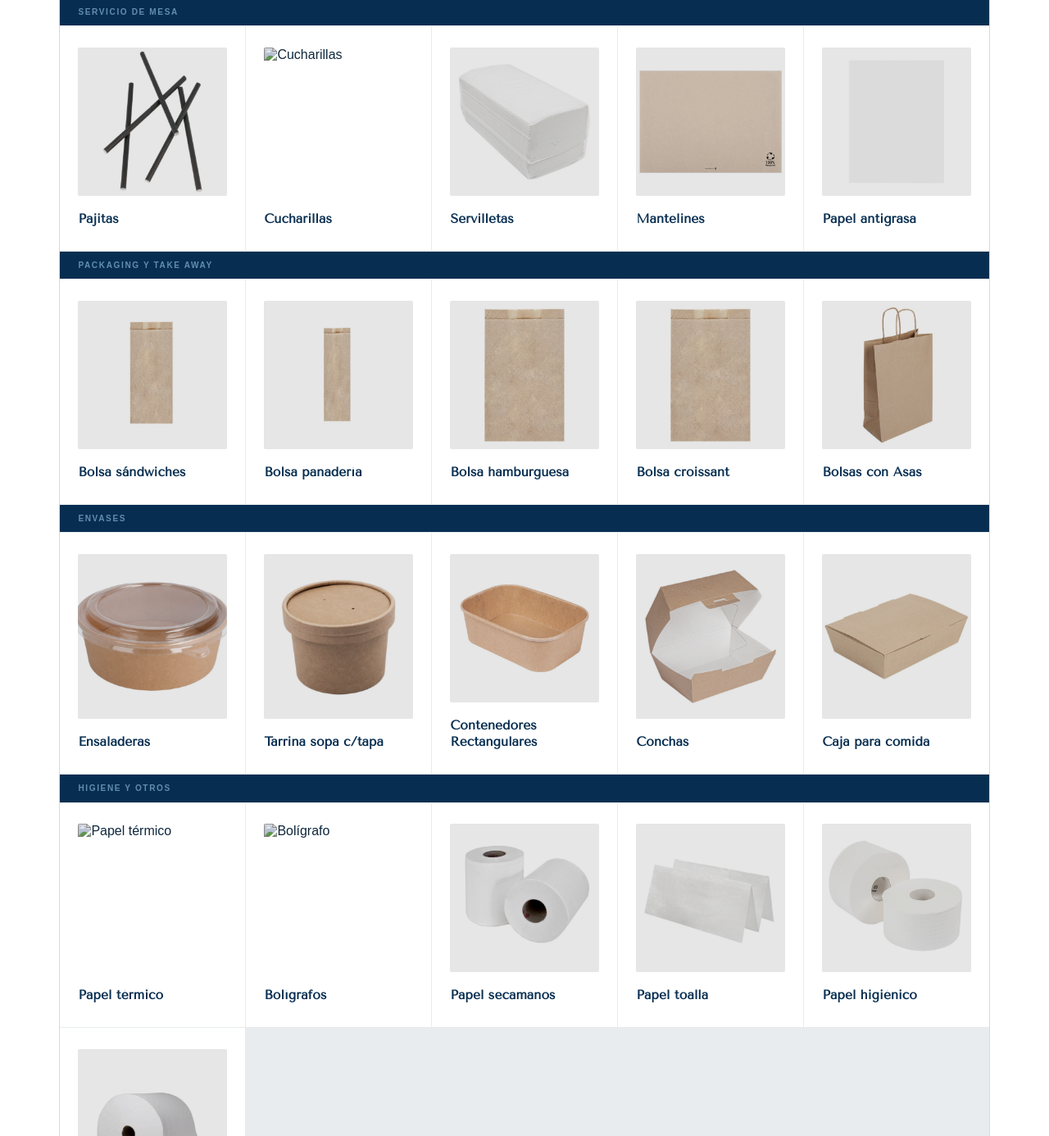
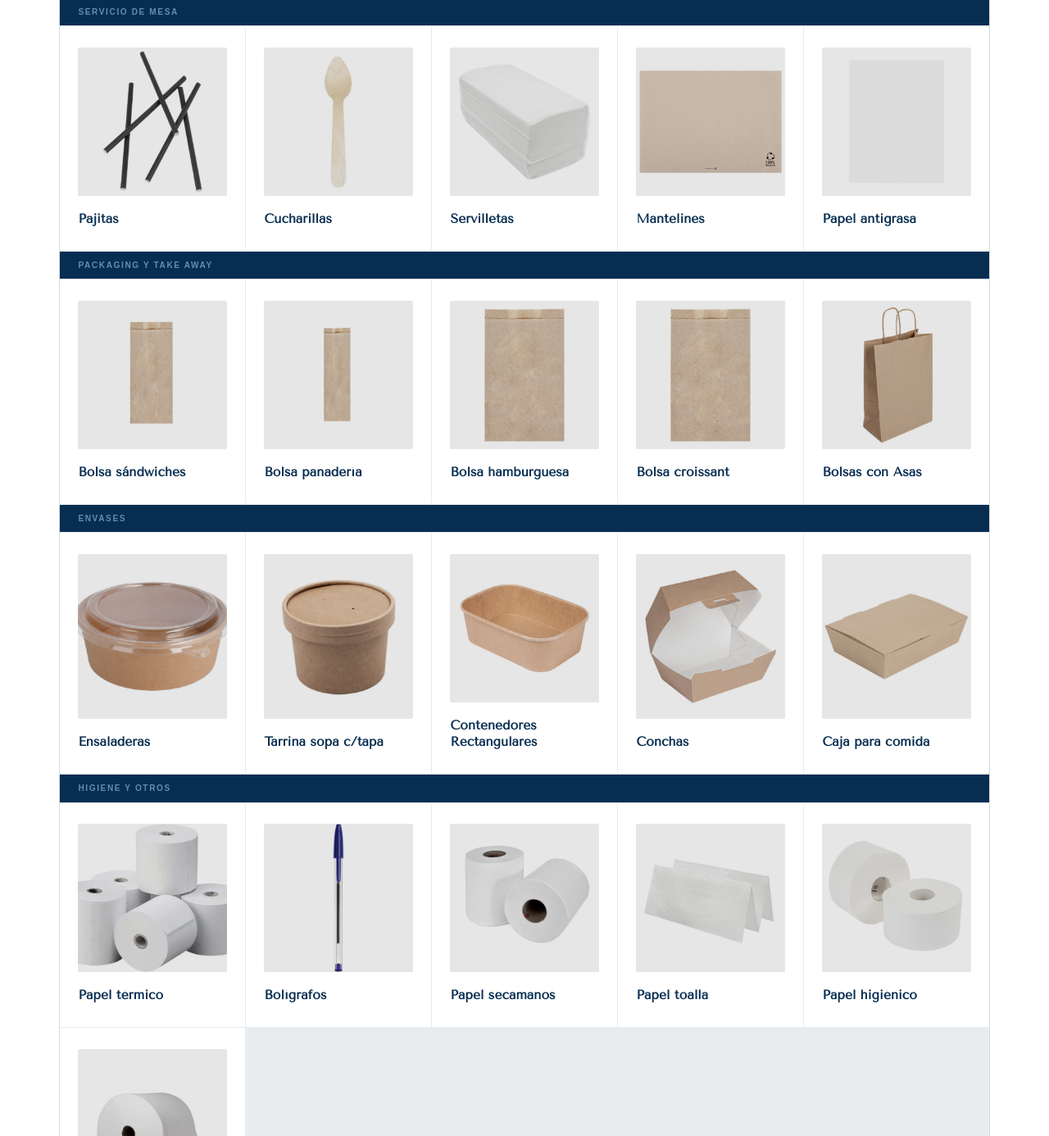
Before and after one commit to gfdistribucion/gfdistribucion.github.io, a plain HTML site: page index.html in a window 1280 px wide. Shown: the part 1452-2838 px from the top of the page at 82% size. Drawn offline with nearby package versions, Linux system fonts and the light colour scheme; a web font is replaced by a local one.

Commit message:
Replace image formats from .webp to .jpg

```diff
--- a/index.html
+++ b/index.html
@@ -463,8 +463,7 @@
 
     <div class="group-card">
       <!-- Cucharilla icon -->
-      <img src="/img/Productos/Cucharillas.webp" alt="Cucharillas" class="group-card-photo">
-
+      <img src="/img/Productos/Cucharilla.jpg" alt="Cucharillas" class="group-card-photo">
       <div class="group-label">Mesa</div>
       <div class="group-name">Cucharillas</div>
     </div>
@@ -570,14 +569,14 @@
 
     <div class="group-card">
       <!-- Papel térmico / ticket -->
-      <img src="/img/Productos/PapelTermico.jpeg" alt="Papel térmico" class="group-card-photo">
+      <img src="/img/Productos/PapelTermico.jpg" alt="Papel térmico" class="group-card-photo">
       <div class="group-label">Otros</div>
       <div class="group-name">Papel térmico</div>
     </div>
 
     <div class="group-card">
       <!-- Bolígrafo -->
-      <img src="/img/Productos/Boligrafo.webp" alt="Bolígrafo" class="group-card-photo">
+      <img src="/img/Productos/Boligrafo.jpg" alt="Bolígrafo" class="group-card-photo">
       <div class="group-label">Otros</div>
       <div class="group-name">Bolígrafos</div>
     </div>
```
